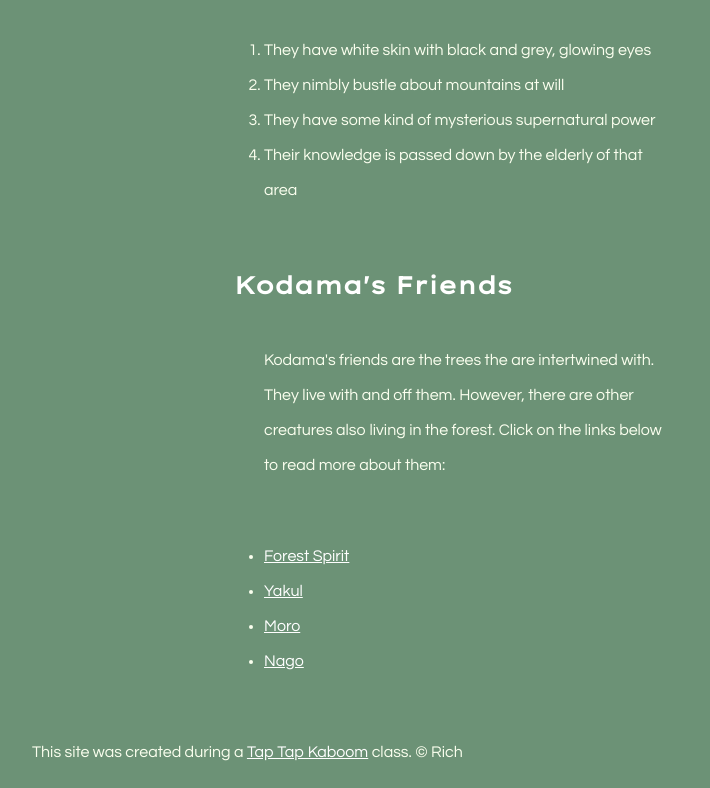
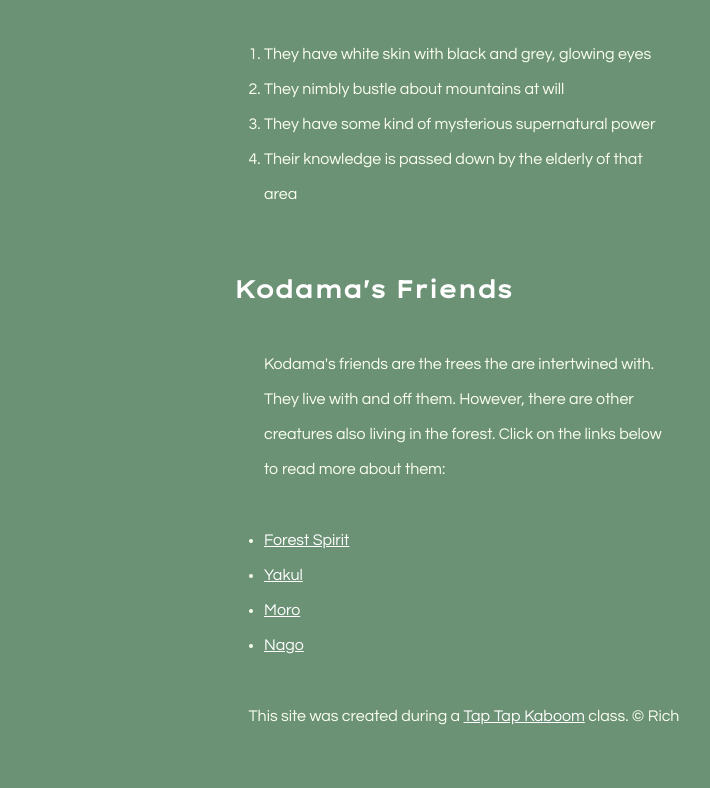
Before and after one commit to fnyfly/cartoon-hero, a plain HTML site: page index.html in a window 1280 px wide. Shown: the part 2318-3106 px from the top of the page, without its empty margins (176-886 px from the left). After the commit the page ends 3078 px from the top, so only its background shows below. Drawn offline with Linux system fonts and the light colour scheme.

Commit message:
Updated footer

```diff
--- a/css/hero.css
+++ b/css/hero.css
@@ -8,11 +8,11 @@ body{
 	line-height: 35px;
 	font-family: 'Questrial', sans-serif;
 	color: #FBFFEF;
+	margin: 0 auto;
 }
 
 
 header{
-	margin: 0 auto;
 	text-align: center;
 	padding-bottom: 200px;
 }
@@ -46,14 +46,17 @@ p{
 	padding: 20px 200px;
 }
 
-ol, ul{
+ol{
 	padding: 20px 200px;
 }
 
+ul{
+	padding: 0 200px;
+}
+
 footer p{
-	margin: 0 auto;
 	padding-bottom: 10px;
-	margin: 0 auto;
+	text-align: center;
 }
 
 a{
```
